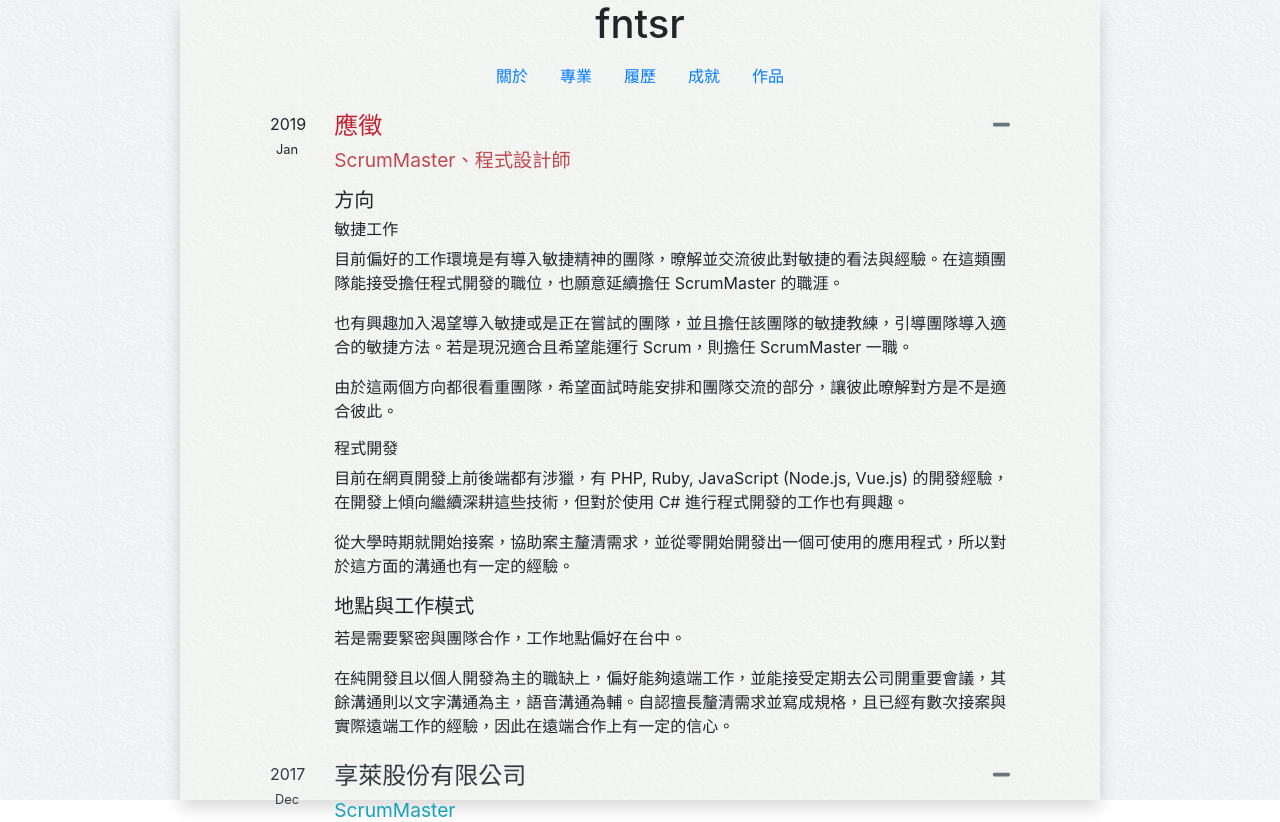
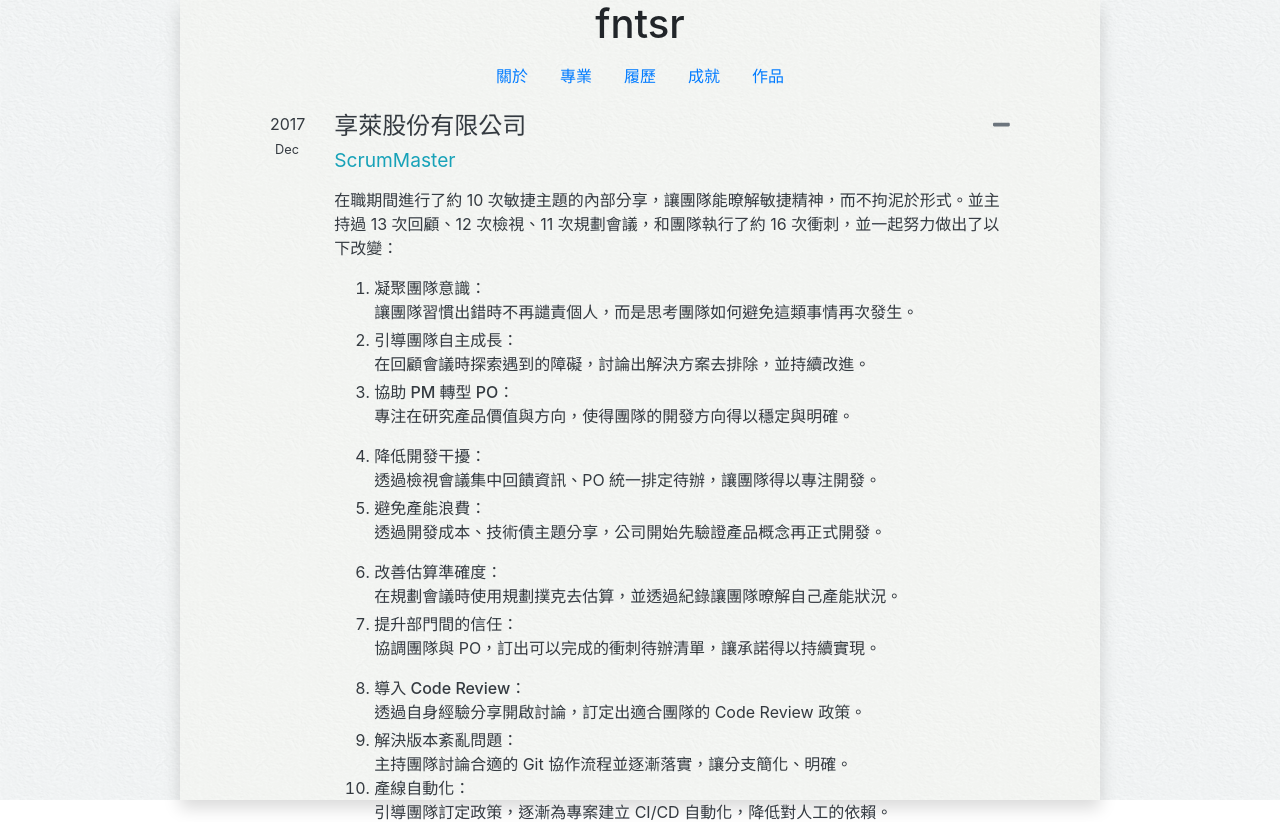
Before and after one commit to fntsrlike/fntsr.tw-2019, a Vue app: page /cv in a window 1280 px wide. Shown: the top 822 px of the page. Built offline with nearby package versions, Linux system fonts and the light colour scheme.

Commit message:
Move Job-Looking section to profile page
Thanks @JasonWu for his advice.

```diff
--- a/src/views/CurriculumVitae.vue
+++ b/src/views/CurriculumVitae.vue
@@ -1,41 +1,6 @@
 <template>
   <section>
     <h2 class="d-none d-print-block text-center">履歷</h2>
-    <exp-item title="應徵" subtitle="ScrumMaster、程式設計師" :is-headlines="true" from="2019-01" to="至今">
-      <section>
-        <h5>方向</h5>
-        <section>
-          <h6>敏捷工作</h6>
-          <p>
-            目前偏好的工作環境是有導入敏捷精神的團隊，暸解並交流彼此對敏捷的看法與經驗。在這類團隊能接受擔任程式開發的職位，也願意延續擔任 ScrumMaster 的職涯。
-          </p>
-          <p>
-            也有興趣加入渴望導入敏捷或是正在嘗試的團隊，並且擔任該團隊的敏捷教練，引導團隊導入適合的敏捷方法。若是現況適合且希望能運行 Scrum，則擔任 ScrumMaster 一職。
-          </p>
-          <p>
-            由於這兩個方向都很看重團隊，希望面試時能安排和團隊交流的部分，讓彼此暸解對方是不是適合彼此。
-          </p>
-        </section>
-        <section>
-          <h6>程式開發</h6>
-          <p>
-            目前在網頁開發上前後端都有涉獵，有 PHP, Ruby, JavaScript (Node.js, Vue.js) 的開發經驗，在開發上傾向繼續深耕這些技術，但對於使用 C# 進行程式開發的工作也有興趣。
-          </p>
-          <p>
-            從大學時期就開始接案，協助案主釐清需求，並從零開始開發出一個可使用的應用程式，所以對於這方面的溝通也有一定的經驗。
-          </p>
-        </section>
-      </section>
-      <section>
-      <h5>地點與工作模式</h5>
-        <p>
-          若是需要緊密與團隊合作，工作地點偏好在台中。
-        </p>
-        <p>
-          在純開發且以個人開發為主的職缺上，偏好能夠遠端工作，並能接受定期去公司開重要會議，其餘溝通則以文字溝通為主，語音溝通為輔。自認擅長釐清需求並寫成規格，且已經有數次接案與實際遠端工作的經驗，因此在遠端合作上有一定的信心。
-        </p>
-      </section>
-    </exp-item>
     <exp-item title="享萊股份有限公司" subtitle="ScrumMaster" from="2017-12" to="2018-12"
       anchorPath="cv" anchor-id="cv-sharelike">
       <p>
--- a/src/views/Profiles.vue
+++ b/src/views/Profiles.vue
@@ -42,19 +42,29 @@
       </p>
 
     </article>
-    <article>
-      <h3>現況</h3>
+    <article class="mt-5">
+      <h4 class="pb-2 headline-title">
+        <span>
+          求職
+        </span>
+        <small class="pt-2 d-block">
+          ScrumMaster、程式設計師
+        </small>
+      </h4>
       <p>
-        正在尋找下一份有挑戰性的職缺。<br/>
+        我是個有七年程式開發經驗的程式設計師，也是個有成功為團隊導入敏捷文化與 Scrum 經驗的 ScrumMaster，日前於 <router-link :to="{name: 'achievements', hash: '#it-iron-2019'}">2019 年 iT 邦幫忙鐵人賽的 Agile 主題中獲得冠軍</router-link>，現在正在尋找下一份職缺。
       </p>
       <p>
-        在網頁程式開發領域約有七年資歷，<br/>
-        也有導入敏捷開發相關經驗，<br/>
-        目前對這兩方面的相關工作都有興趣。<br/>
+        下一份工作希望能延續 ScrumMaster 的經驗，繼續引導團隊，並和團隊一起成長。或是擔任 ScrumMaster，或是繼續擔任程式設計師，但是能有一群願意持續成長、進步的夥伴，和他們分享適合團隊當前文化的敏捷經驗與知識。也因為期望會和團隊夥伴有頻繁互動，希望面試的時候也能和團隊成員交流，暸解彼此的價值觀。
       </p>
       <p>
-        對於我過往的工作經歷，可以參見本站的<router-link to="/cv"><ruby>履歷<rt>CV</rt></ruby></router-link>頁面；<br/>
-        或是來信 work@fntsr.tw 索取較為正式的<ruby>簡歷<rt>résumé</rt></ruby>檔案。<br/>
+        在程式開發上，主要著重在網頁程式開發，並且以涉獵 PHP, Ruby, JavaScript (Node.js, Vue.js) 為主，在開發上傾向繼續深耕這些技術。另外，也有以 C# 進行視窗程式開發的經驗，並對於 C# 的相關專案或職缺也有興趣。
+      </p>
+      <p>
+        若地點與工作模式若是需要緊密與團隊合作，會比較偏好在台中工作。若是比較偏向個人開發的職缺，會希望能以遠端工作為主，並能接受定期去公司開重要會議。
+      </p>
+      <p>
+        對於我過往的工作經歷，可以參見本站的<router-link to="/cv"><ruby>履歷<rt>CV</rt></ruby></router-link>頁面；或是來信 work@fntsr.tw 索取較為正式的<ruby>簡歷<rt>résumé</rt></ruby>檔案。
       </p>
     </article>
   </section>
@@ -68,3 +78,14 @@ export default {
   }
 }
 </script>
+
+<style lang="scss" scoped>
+.headline-title {
+  color: #c21f30;
+
+  small {
+    color: #c04851;
+  }
+}
+
+</style>
```
